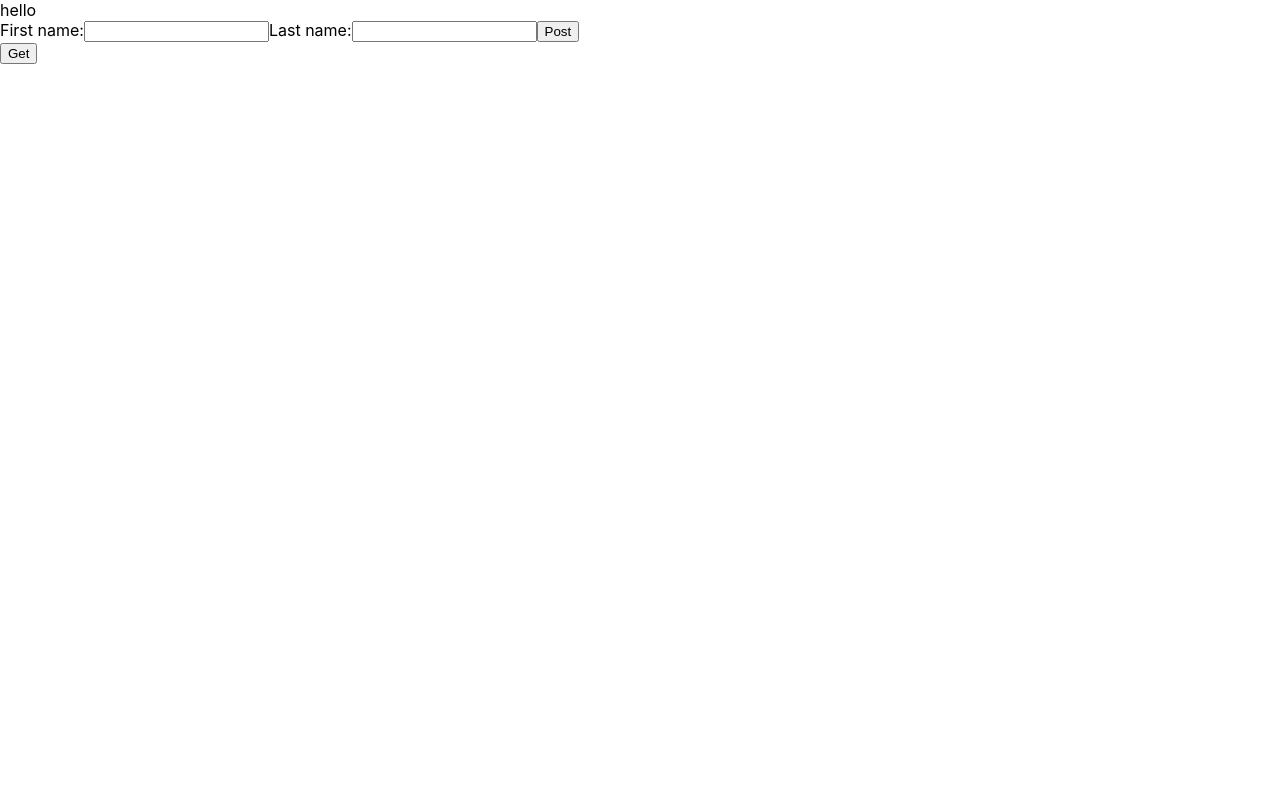
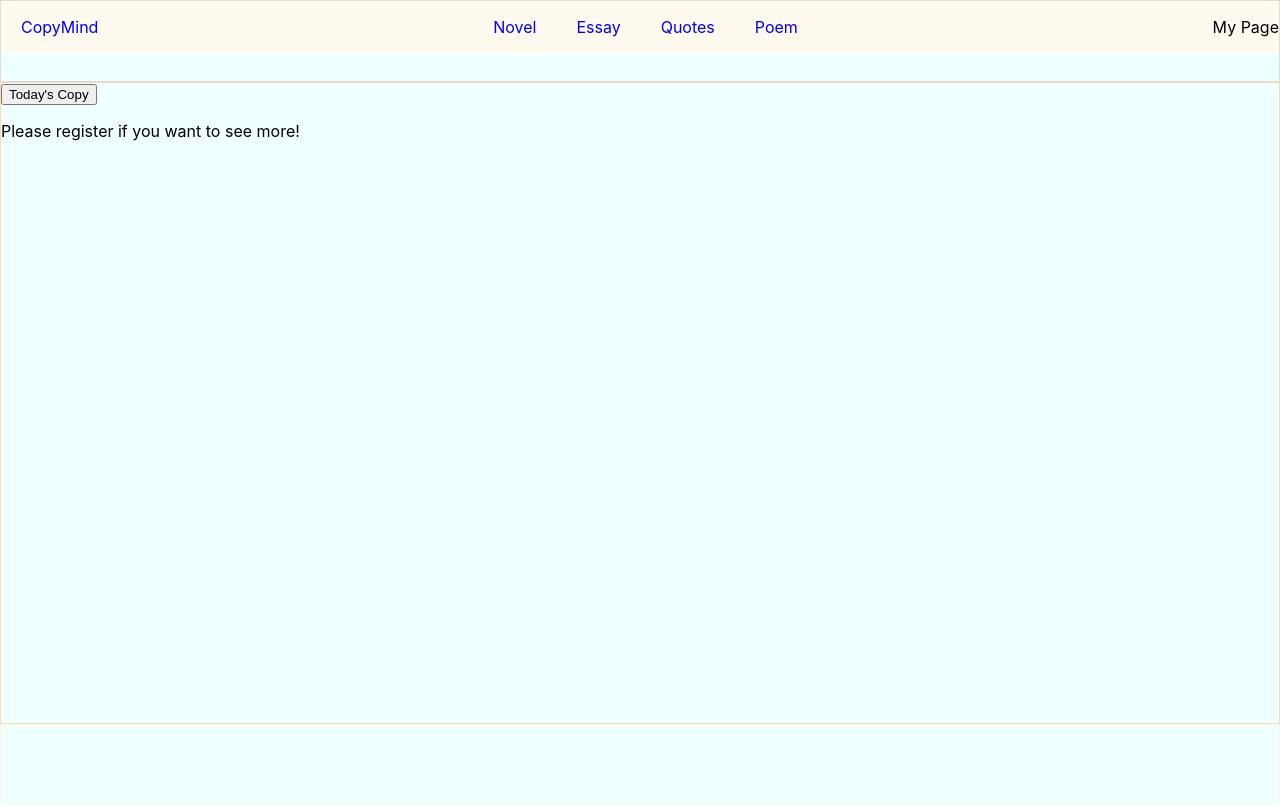
Before and after one commit to shyunlee/copyMind-client, a React (Create React App) app: page / in a window 1280 px wide. Built offline with nearby package versions, Linux system fonts and the light colour scheme.

Commit message:
[Client]commit for test-feature/#7

```diff
--- a/package.json
+++ b/package.json
@@ -11,6 +11,7 @@
     "react": "^17.0.1",
     "react-dom": "^17.0.1",
     "react-redux": "^7.2.2",
+    "react-router-dom": "^5.2.0",
     "react-scripts": "4.0.1",
     "redux": "^4.0.5"
   },
--- a/src/App.css
+++ b/src/App.css
@@ -1,39 +1,19 @@
-.App {
-  text-align: center;
+body {
+  margin:0;
+  background-color: azure;
 }
 
-.App-logo {
-  height: 40vmin;
-  pointer-events: none;
+.header {
+  border: 1px solid gainsboro;
+  height:10vh;
 }
 
-@media (prefers-reduced-motion: no-preference) {
-  .App-logo {
-    animation: App-logo-float infinite 3s ease-in-out;
-  }
+.main {
+  border: 1px solid wheat;
+  height: 80vh;
 }
 
-.App-header {
-  min-height: 100vh;
-  display: flex;
-  flex-direction: column;
-  align-items: center;
-  justify-content: center;
-  font-size: calc(10px + 2vmin);
+.footer {
+  border: 1px solid cornsilk;
+  height: 10vh;
 }
-
-.App-link {
-  color: rgb(112, 76, 182);
-}
-
-@keyframes App-logo-float {
-  0% {
-    transform: translateY(0);
-  }
-  50% {
-    transform: translateY(10px)
-  }
-  100% {
-    transform: translateY(0px)
-  }
-}
--- a/src/App.js
+++ b/src/App.js
@@ -1,62 +1,36 @@
-import axios from 'axios';
 import React from 'react';
-// import logo from './logo.svg';
-// import { Counter } from './features/counter/Counter';
+import {Switch, Route} from 'react-router-dom'
 import './App.css';
+import {Main, ListCopy, ViewCopy, PostCopy, Login, Signup, MyProfile, Nav } from './components'
 
-function App() {
-  return (
-    <div>
-      <div>hello</div>
-      <Test />
-    </div>
+class App extends React.Component {
+  state={
+    menu:['Novel', 'Essay', 'Quotes', 'Poem']
+  }
+  render () {
+    let menuPath = this.state.menu.map(el => '/'.concat(el.toLowerCase()))
+   return (
+      <div>
+        <div className='header'>
+          <Nav menu={this.state.menu}/>
+        </div>
+        <div className='main'>
+            <Switch>
+              <Route path='/' component={Main} />
+              <Route path={menuPath.concat('/myposting', '/bookmark')} component={ListCopy} />
+              <Route path='/login' component={Login}/>
+              <Route path='/signup' component={Signup}/>
+              <Route path='/myprofile' component={MyProfile}/>
+              <Route path='/view' component={ViewCopy}/>
+              <Route path='/post' component={PostCopy}/>
+            </Switch>
+        </div>
+        <div className='footer'>
 
-
-  );
-}
-
-function Test () {
-  return (
-    <div>
-      <div>
-        <form action="/">
-          <label htmlFor="fname">
-            First name:<input type="text" id="fname" name="fname"/>
-          </label>
-          <label htmlFor="lname">
-            Last name:<input type="text" id="lname" name="lname" />
-          <input type="submit" value="Post" onClick={(e) => {
-            let fName = document.querySelector('#fname')
-            e.preventDefault()
-            postRequest(fName.value)
-          }}/>
-          </label>
-        </form>
+        </div>
       </div>
-
-    <div>
-      <input type="button" value="Get" onClick={(e) => {
-        e.preventDefault()
-        getRequest()
-      }}/>
-    </div>
-
-    </div>
-
-
-  )
-}
-
-function getRequest () {
-  axios.get('/test',{headers:{'Content-Type':"application/json"}, withCredentials:true})
-  .then(res => console.log(res))
-  .catch(err => console.log(err))
-}
-
-function postRequest (data) {
-  axios.post('/test', {firstName:data}, {headers:{'Content-Type':"application/json"}, withCredentials:true})
-  .then(res => console.log(res))
-  .catch(err => console.log(err))
+    );
+  }
 }
 
 export default App;
--- /dev/null
+++ b/src/components/BtnPostCopy.js
@@ -0,0 +1,15 @@
+import React from 'react';
+
+const BtnPostCopy = (props) => {
+    let btnDisplay = ''
+    if (props.isLogin) {
+        btnDisplay = (<input className='btn' type="button" value='Post MyMind'/> )
+    }
+    return (
+        <div>
+            {btnDisplay}
+        </div>
+    );
+}
+
+export default BtnPostCopy;
--- /dev/null
+++ b/src/components/BtnViewCopy.js
@@ -0,0 +1,11 @@
+import React from 'react';
+
+const BtnViewCopy = () => {
+    return (
+        <div>
+            <input className='btn' type="button" value="Today's Copy"/>
+        </div>
+    );
+};
+
+export default BtnViewCopy;
--- /dev/null
+++ b/src/components/Main.js
@@ -0,0 +1,25 @@
+import React, { Component } from 'react';
+import {BrowserRouter as Router, Switch, Route, Link} from 'react-router-dom'
+import {BtnPostCopy, BtnViewCopy} from './index'
+
+
+class Main extends Component {
+
+    render() {
+        return (
+            <div>
+                <BtnViewCopy />
+                <BtnPostCopy isLogin={this.props.isLogin}/>
+                {
+                this.props.isLogin ? '' :
+                    <div>
+                        <p>Please register if you want to see more!</p>
+                    </div>
+                }
+            </div>
+        );
+    }
+}
+
+
+export default Main;
--- a/src/components/Nav.js
+++ b/src/components/Nav.js
@@ -0,0 +1,54 @@
+import React, { Component } from 'react';
+import {Link} from 'react-router-dom'
+import './style/nav.css'
+
+
+class Nav extends Component {
+    constructor (props) {
+        super(props)
+
+        this.count=0;
+    }
+    render() {
+        return (
+            <nav className="navbar">
+                <div className="navbar-logo">
+                    <Link to='/'>CopyMind</Link>
+                </div>
+                < ul className="navbar-menu">
+                    {this.props.menu.map(el => {
+                        let lowerLetter = el.toLowerCase()
+                        this.count++
+                        return (
+                            <li key={this.count}>
+                                <Link to={lowerLetter}>{el}</Link>
+                            </li>
+                        )
+                    })}
+                </ul>
+                <ul className="navbar-controller">
+                        My Page
+                </ul>
+            </nav>
+        );
+    }
+}
+
+function NavControl ({isLogin}) {
+    let control = (
+        <>
+            <li><Link to="/login">Login</Link></li>
+            <li><Link to="/signup">Signup</Link></li>
+        </>
+    )
+    if (isLogin) {
+        control = (
+            <li>My Page</li>
+        )
+    }
+    return (
+        {control}
+    )
+}
+
+export default Nav;
--- /dev/null
+++ b/src/components/index.js
@@ -0,0 +1,10 @@
+export { default as ListCopy } from './ListCopy';
+export { default as ViewCopy } from './ViewCopy';
+export { default as PostCopy } from './PostCopy';
+export { default as Login } from './Login';
+export { default as Signup } from './Signup';
+export { default as Main } from './Main';
+export { default as Nav } from './Nav';
+export { default as BtnViewCopy } from './BtnViewCopy';
+export { default as BtnPostCopy } from './BtnPostCopy';
+export { default as MyProfile } from './MyProfile';
--- a/src/components/style/nav.css
+++ b/src/components/style/nav.css
@@ -0,0 +1,18 @@
+.navbar {
+    display: flex;
+    justify-content:space-between;
+    background-color: floralwhite;
+    align-items:center;
+}
+
+.navbar-menu {
+    display:flex;
+    justify-content:space-between;
+    padding-left:0;
+    list-style: none;
+}
+
+.navbar a {
+    padding:0px 20px;
+    text-decoration: none;
+}
--- a/src/index.js
+++ b/src/index.js
@@ -5,11 +5,15 @@ import App from './App';
 import store from './app/store';
 import { Provider } from 'react-redux';
 import * as serviceWorker from './serviceWorker';
+import {BrowserRouter} from 'react-router-dom'
+
 
 ReactDOM.render(
   <React.StrictMode>
     <Provider store={store}>
-      <App />
+      <BrowserRouter>
+        <App />
+      </BrowserRouter>
     </Provider>
   </React.StrictMode>,
   document.getElementById('root')
```
Also changed, not shown: src/components/MyProfile.js (added), 1 other file (tests, documents, lock files or other folders).
